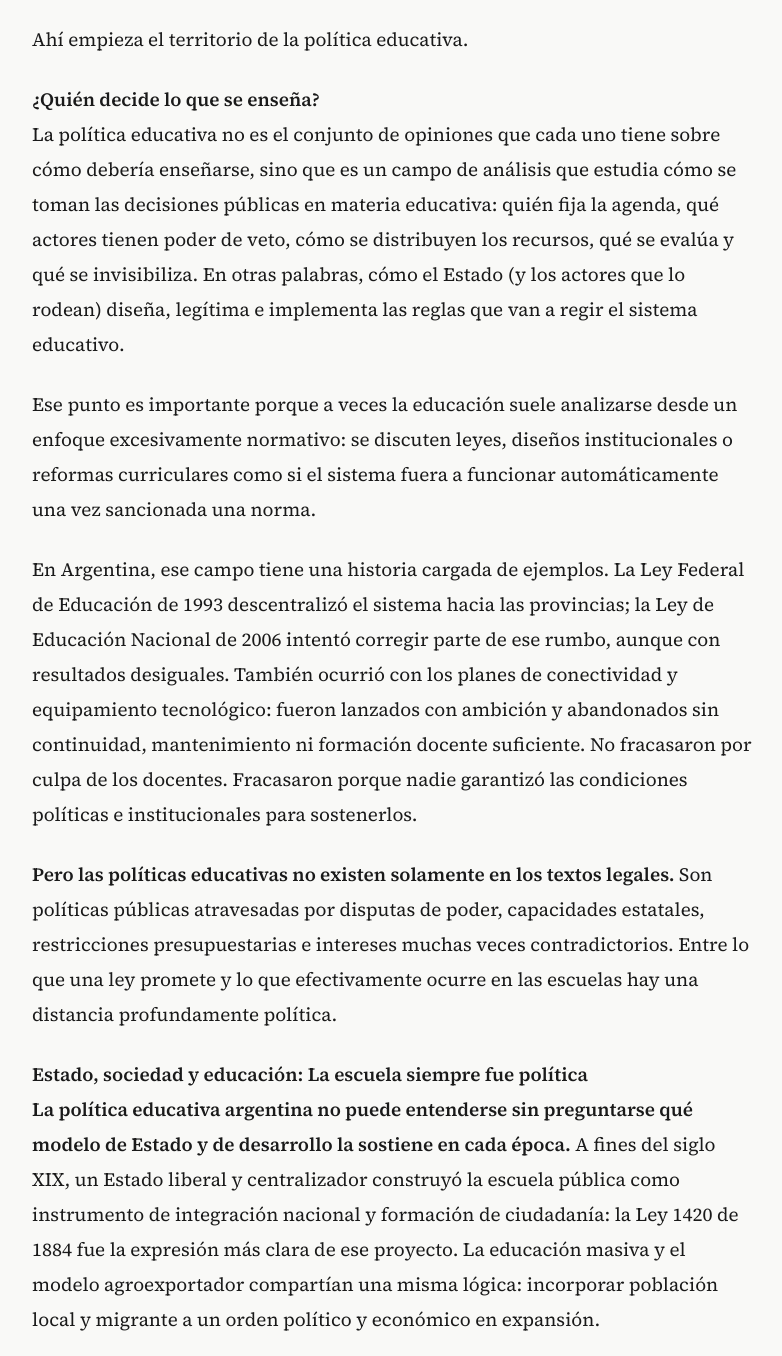
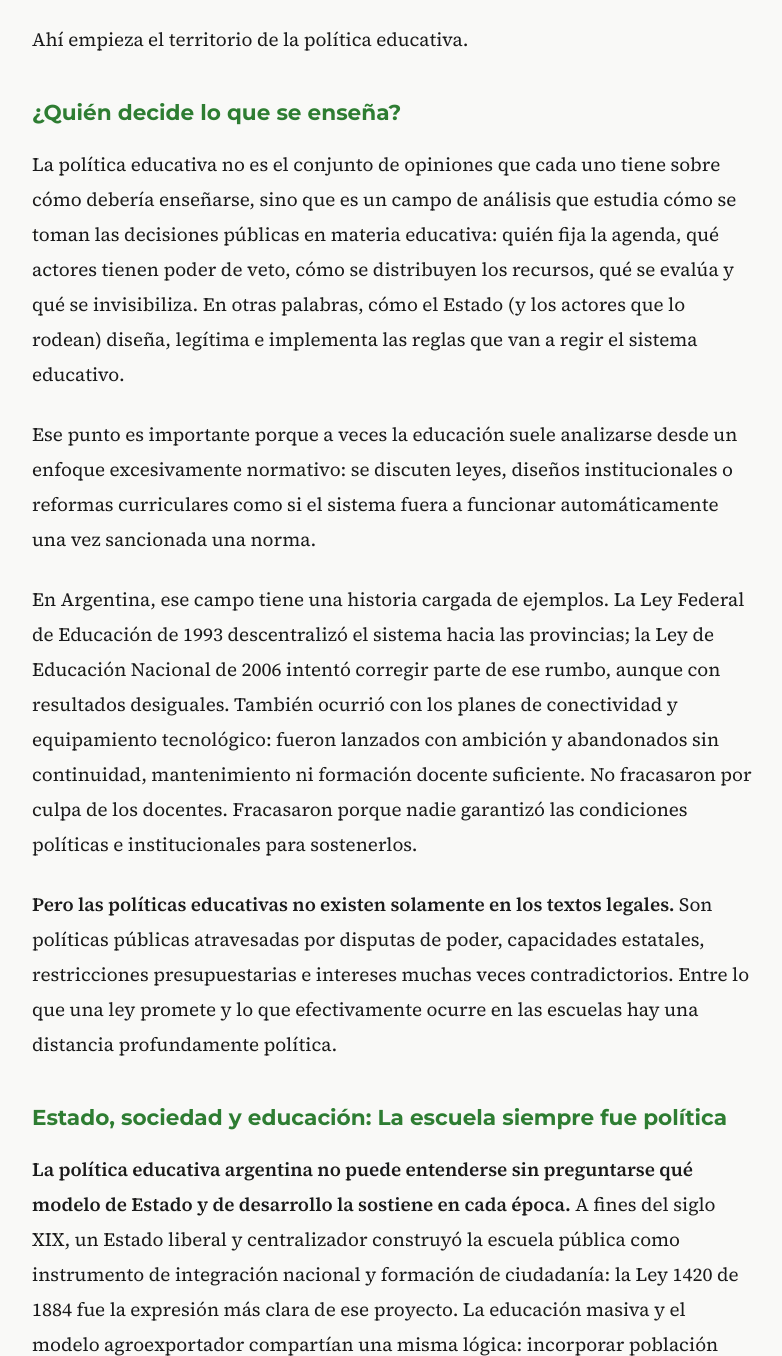
Before and after one commit to redproyectarfuturo-web/redproyectarfuturo, an Eleventy site: page _notas/hablar-de-educación-sin-hablar-de-poder-es-perder-el-tiempo.md in a window 1280 px wide. Shown: the part 1804-3160 px from the top of the page, without its empty margins (248-1030 px from the left). Built offline with nearby package versions, Linux system fonts and the light colour scheme; Eleventy itself is replaced by a stand-in of ours; files that its build step writes are made by us from their sources.

Commit message:
Update Notas de opinión “hablar-de-educación-sin-hablar-de-poder-es-perder-el-tiempo”

```diff
--- a/_notas/hablar-de-educación-sin-hablar-de-poder-es-perder-el-tiempo.md
+++ b/_notas/hablar-de-educación-sin-hablar-de-poder-es-perder-el-tiempo.md
@@ -16,7 +16,7 @@ Mejorar la enseñanza importa. Pero si un docente trabaja en tres escuelas para
 
 Ahí empieza el territorio de la política educativa.
 
-#### ¿Quién decide lo que se enseña?
+### ¿Quién decide lo que se enseña?
 
 La política educativa no es el conjunto de opiniones que cada uno tiene sobre cómo debería enseñarse, sino que es un campo de análisis que estudia cómo se toman las decisiones públicas en materia educativa: quién fija la agenda, qué actores tienen poder de veto, cómo se distribuyen los recursos, qué se evalúa y qué se invisibiliza. En otras palabras, cómo el Estado (y los actores que lo rodean) diseña, legítima e implementa las reglas que van a regir el sistema educativo.
 
@@ -26,7 +26,7 @@ En Argentina, ese campo tiene una historia cargada de ejemplos. La Ley Federal d
 
 **Pero las políticas educativas no existen solamente en los textos legales.** Son políticas públicas atravesadas por disputas de poder, capacidades estatales, restricciones presupuestarias e intereses muchas veces contradictorios. Entre lo que una ley promete y lo que efectivamente ocurre en las escuelas hay una distancia profundamente política.
 
-#### Estado, sociedad y educación: La escuela siempre fue política
+### Estado, sociedad y educación: La escuela siempre fue política
 
 **La política educativa argentina no puede entenderse sin preguntarse qué modelo de Estado y de desarrollo la sostiene en cada época.** A fines del siglo XIX, un Estado liberal y centralizador construyó la escuela pública como instrumento de integración nacional y formación de ciudadanía: la Ley 1420 de 1884 fue la expresión más clara de ese proyecto. La educación masiva y el modelo agroexportador compartían una misma lógica: incorporar población local y migrante a un orden político y económico en expansión.
 
@@ -38,7 +38,7 @@ El presente no escapa a esa lógica. La globalización no eliminó al Estado-nac
 
 **La escuela mide, certifica y clasifica, pero cada vez resulta más difícil responder para qué.** En una época que suele confundir productividad con propósito y conexión con comunidad, los sistemas educativos corren el riesgo de convertirse en máquinas de acreditación vacías de horizonte. **No se trata de un problema menor: una escuela que no sabe para qué forma termina formando para nada, o peor, para reproducir lo que ya existe sin cuestionarlo. Esa crisis de sentido no es pedagógica: es política. Y sólo puede abordarse desde la política educativa.**
 
-#### Poner el foco donde está el poder
+### Poner el foco donde está el poder
 
 **Hablar de política educativa implica aceptar una incomodidad: los problemas del sistema no son solamente técnicos, sino profundamente políticos.** Detrás de cada currícula hay una negociación. Detrás de cada presupuesto educativo hay una decisión sobre qué se prioriza y qué se posterga. Los organismos internacionales, los sindicatos, el sector privado y los gobiernos de turno intervienen con intereses que no siempre coinciden con los de los estudiantes.
 
```
